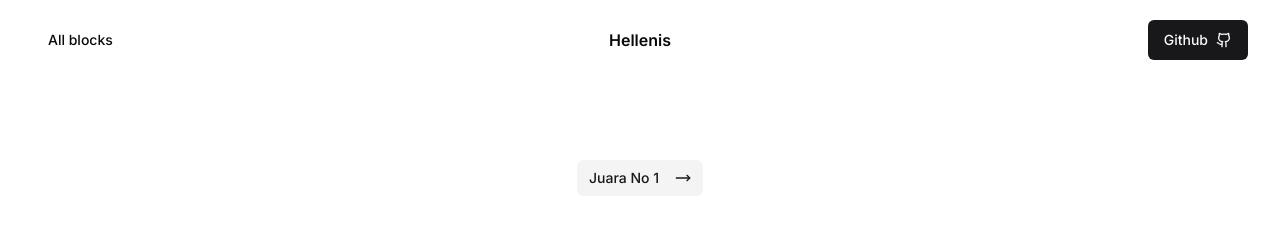
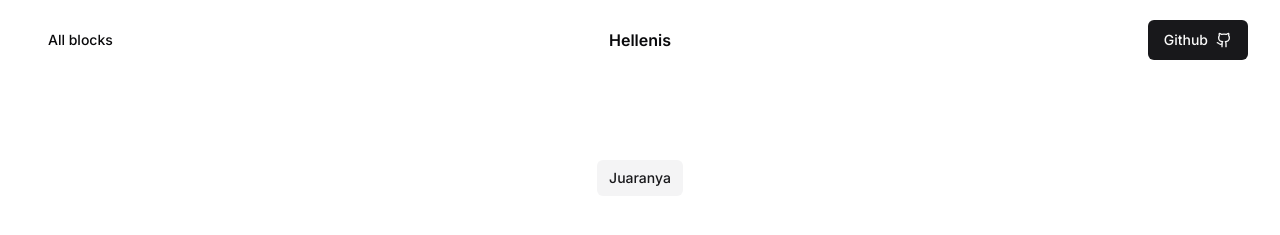
Before and after one commit to webidare/hellenis, a Next.js app: page / in a window 1280 px wide. Shown: the top 235 px of the page. Built offline with nearby package versions, Linux system fonts and the light colour scheme.

Commit message:
Update hero.tsx

```diff
--- a/components/blocks/hero.tsx
+++ b/components/blocks/hero.tsx
@@ -29,7 +29,7 @@ export const Hero = () => {
         <div className="flex gap-8 py-20 lg:py-40 items-center justify-center flex-col">
           <div>
             <Button variant="secondary" size="sm" className="gap-4">
-              Juara No 1 <MoveRight className="w-4 h-4" />
+              Juaranya
             </Button>
           </div>
           <div className="flex gap-4 flex-col">
```
